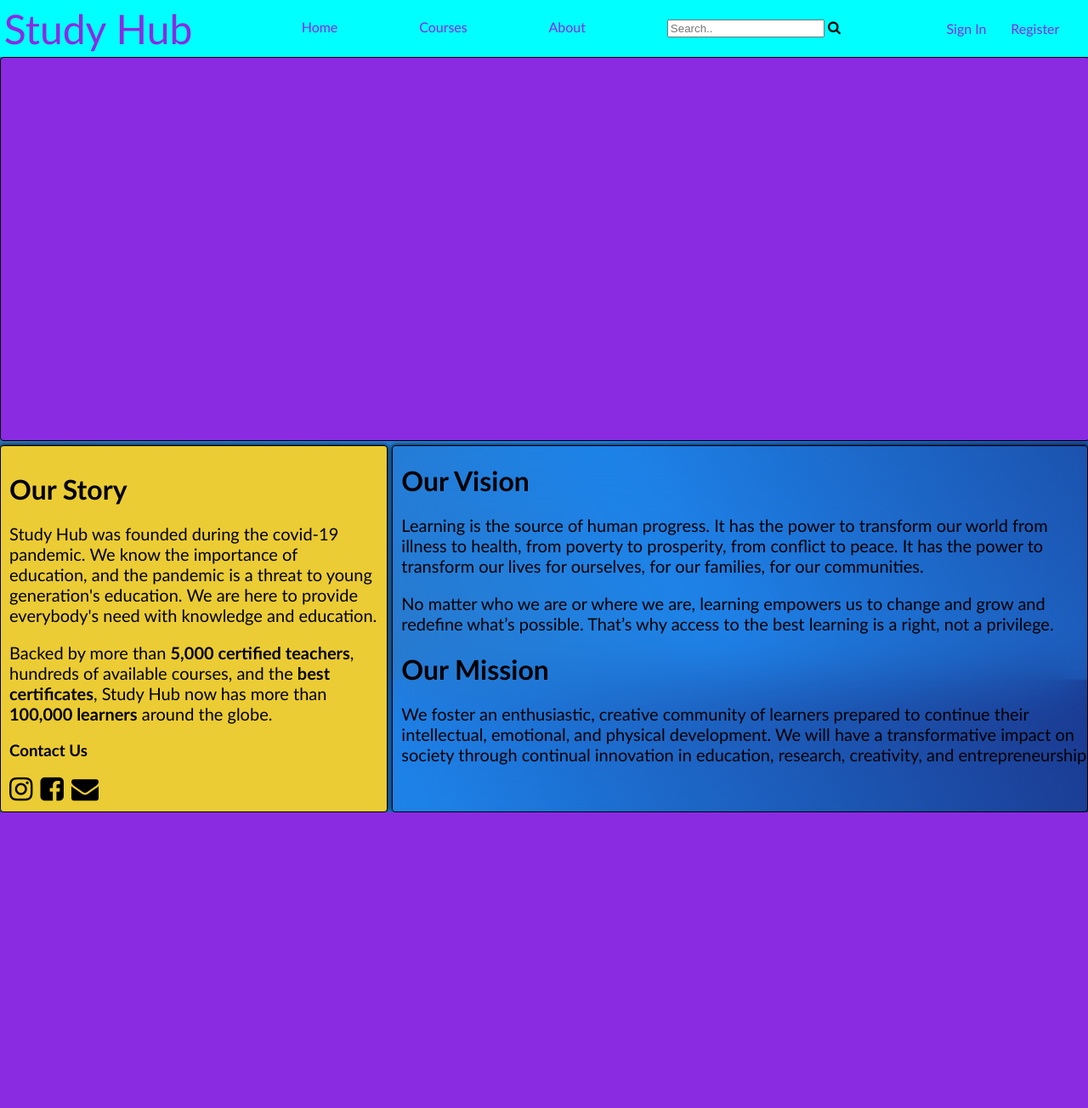
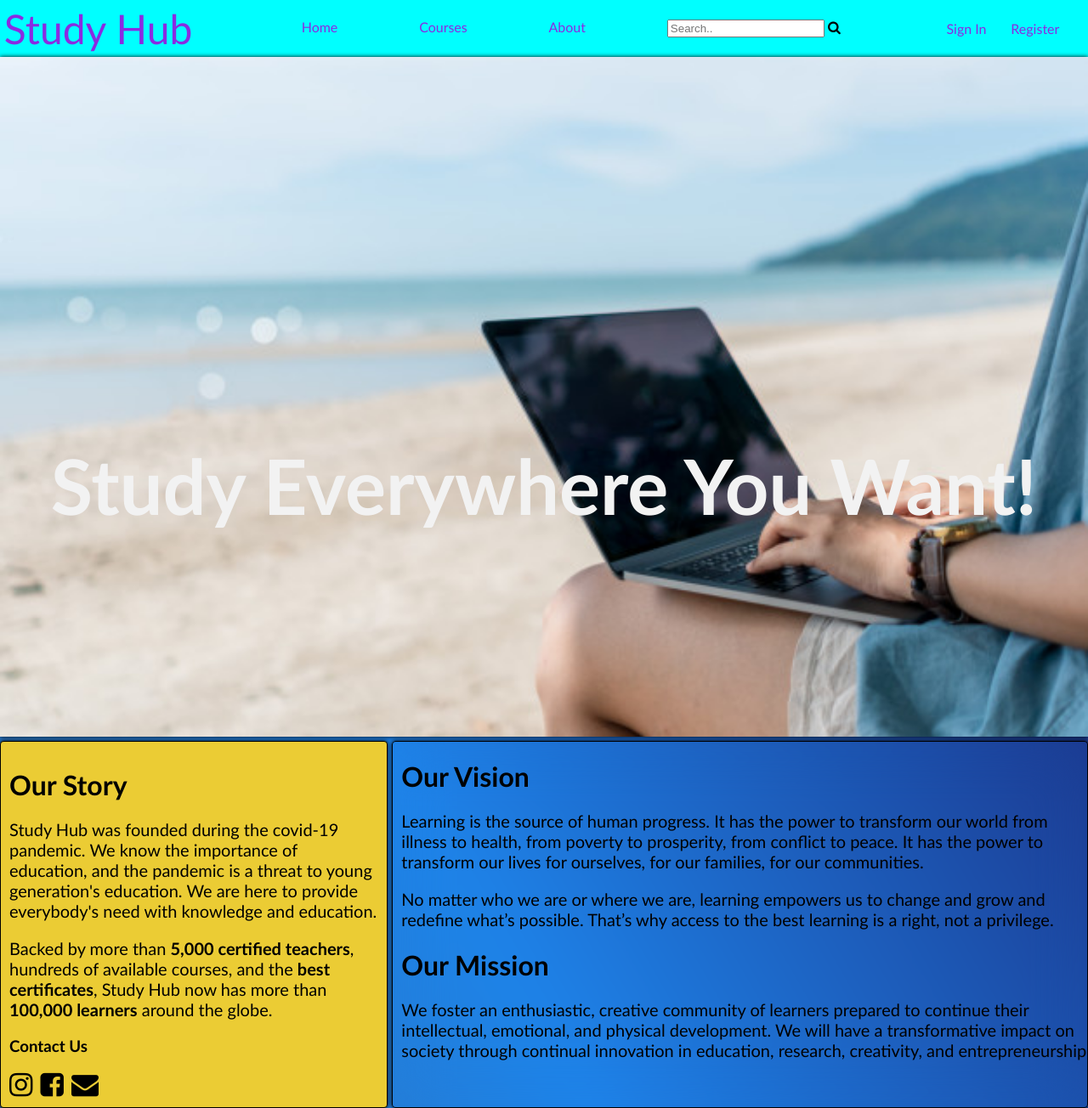
Before and after one commit to KennyRizky/TubesMIBD-PBW, a PHP site: template view/companyprofile.php in a window 1280 px wide. Shown: the whole page at 85% size. Before the commit the page ends 956 px from the top, so only its background shows below. Run offline with PHP 8.4, Linux system fonts and the light colour scheme; the template is opened without the code that fills it, so the values that code supplies are empty.

Commit message:
Carousel
jadi ganteng

```diff
--- a/view/companyprofile.php
+++ b/view/companyprofile.php
@@ -1,17 +1,17 @@
 <div id="slideshow">
     <div class="slides fade">
-        <img src="slide1.jpg" style="width:100%">
-        <div class="slidestext">Caption Text</div>
+        <img src="view/css/slide1.jpg" style="width:100%">
+        <div class="slidestext"><h2>Over 5,000 Certified Teachers</h2></div>
     </div>
 
     <div class="slides fade">
-        <img src="slide2.jpg" style="width:100%">
-        <div class="slidestext">Caption Text</div>
+        <img src="view/css/slide2.jpeg" style="width:100%">
+        <div class="slidestext"><h2>Study Everywhere You Want!</h2></div>
     </div>
 
     <div class="slides fade">
-        <img src="slide3.jpg" style="width:100%">
-        <div class="slidestext">Caption Text</div>
+        <img src="view/css/slide3.jpg" style="width:100%">
+        <div class="slidestext"><h2>Big Brain</h2></div>
     </div>
 </div>
 
--- a/view/css/style.css
+++ b/view/css/style.css
@@ -43,12 +43,37 @@ body{
 
 #slideshow{
     width: 100%;
-    height: 450px;
-    background-color: blueviolet;
-    border: 1px black solid;
-    border-radius: 0.25em;
+    height: 800px;
+    margin-bottom: 5px;
+    box-shadow: 0 0 5px 0 ;
 
-    margin-bottom: 5px;
+}
+
+.slidestext {
+    color: #f2f2f2;
+    font-size: 60px;
+    position: absolute;
+    bottom: 100px;
+    width: 100%;
+    text-align: center;
+}
+
+.fade {
+    -webkit-animation-name: fade;
+    -webkit-animation-duration: 2s;
+    animation-name: fade;
+    animation-duration: 2s;
+}
+
+
+@-webkit-keyframes fade {
+    from {opacity: .4}
+    to {opacity: 1}
+}
+
+@keyframes fade {
+    from {opacity: .4}
+    to {opacity: 1}
 }
 
 #contact{
@@ -85,5 +110,12 @@ body{
 }
 
 .slides {
+    height: 800px;
+
     display: none;
 }
+
+.slides>img{
+    height: 100%;
+    object-fit: cover;
+}
--- /dev/null
+++ b/view/js/script.js
@@ -0,0 +1,16 @@
+let slideIndex = 0;
+showSlides();
+
+function showSlides() {
+    let i;
+    let slides = document.getElementsByClassName("slides");
+    for (i = 0; i < slides.length; i++) {
+        slides[i].style.display = "none";
+    }
+    slideIndex++;
+    if (slideIndex > slides.length){
+        slideIndex = 1
+    }
+    slides[slideIndex-1].style.display = "block";
+    setTimeout(showSlides, 4000);
+}
--- a/view/layout/layout.php
+++ b/view/layout/layout.php
@@ -1,6 +1,7 @@
 <!DOCTYPE html>
 <html>
 <head>
+	<script src="view/js/script.js" defer ></script>
 	<link rel="stylesheet" href="view/css/style.css">
 	<link rel="stylesheet" href="https://cdnjs.cloudflare.com/ajax/libs/font-awesome/4.7.0/css/font-awesome.min.css">
 </head>
```
Also changed, not shown: view/css/slide2.jpeg, 1 other file.
